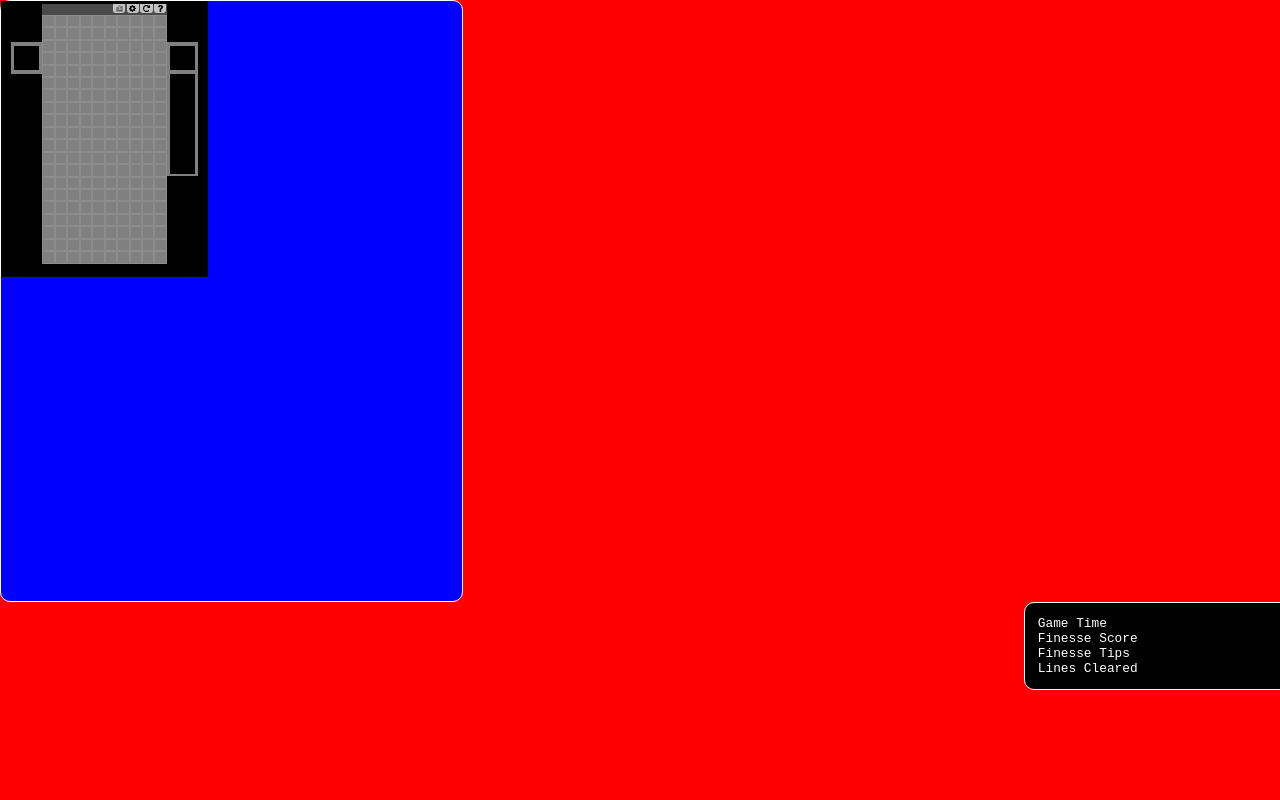
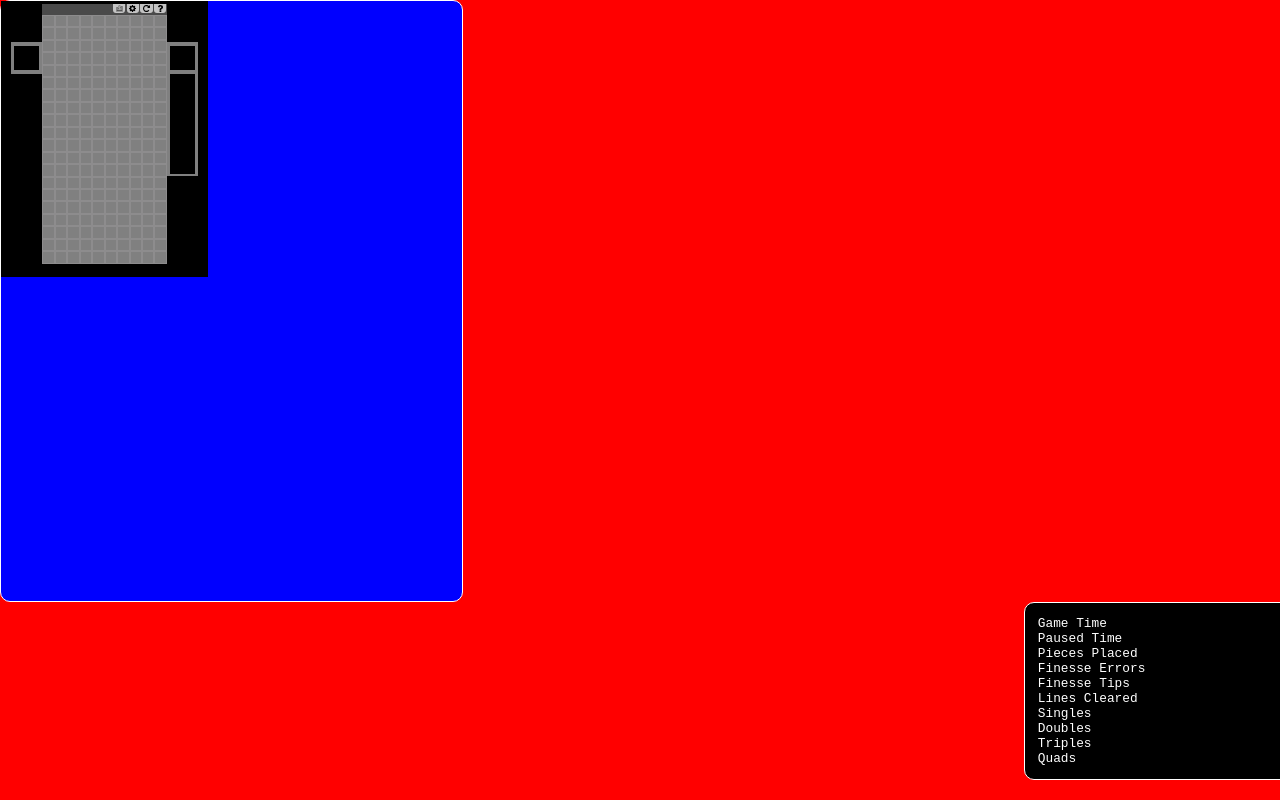
Before and after one commit to ambmdusd/ambmdusd.github.io, a plain HTML site: page index.html in a window 1280 px wide. Drawn offline with Linux system fonts and the light colour scheme.

Commit message:
Add files via upload

```diff
--- a/index.html
+++ b/index.html
@@ -25,7 +25,15 @@
                             <td style="text-align: right;"><div class="game-0-time" style="display:inline;"></div></td>
                         </tr>
                         <tr>
-                            <td>Finesse Score</td>
+                            <td>Paused Time</td>
+                            <td style="text-align: right;"><div class="game-0-time-paused" style="display:inline;"></div></td>
+                        </tr>
+                        <tr>
+                            <td>Pieces Placed</td>
+                            <td style="text-align: right;"><div class="game-0-pieces-placed" style="display:inline;"></div></td>
+                        </tr>
+                        <tr>
+                            <td>Finesse Errors</td>
                             <td style="text-align: right;"><div class="game-0-finesse-errors" style="display: inline;"></div></td>
                         </tr>
                         <tr>
@@ -35,6 +43,22 @@
                         <tr>
                             <td>Lines Cleared</td>
                             <td style="text-align: right;"><div class="game-0-lines-cleared" style="display: inline;"></div></td>
+                        </tr>
+                        <tr>
+                            <td>Singles</td>
+                            <td style="text-align: right;"><div class="game-0-singles" style="display: inline;"></div></td>
+                        </tr>
+                        <tr>
+                            <td>Doubles</td>
+                            <td style="text-align: right;"><div class="game-0-doubles" style="display: inline;"></div></td>
+                        </tr>
+                        <tr>
+                            <td>Triples</td>
+                            <td style="text-align: right;"><div class="game-0-triples" style="display: inline;"></div></td>
+                        </tr>
+                        <tr>
+                            <td>Quads</td>
+                            <td style="text-align: right;"><div class="game-0-tetrisses" style="display: inline;"></div></td>
                         </tr>
                     </tbody>
                 </table>
```
